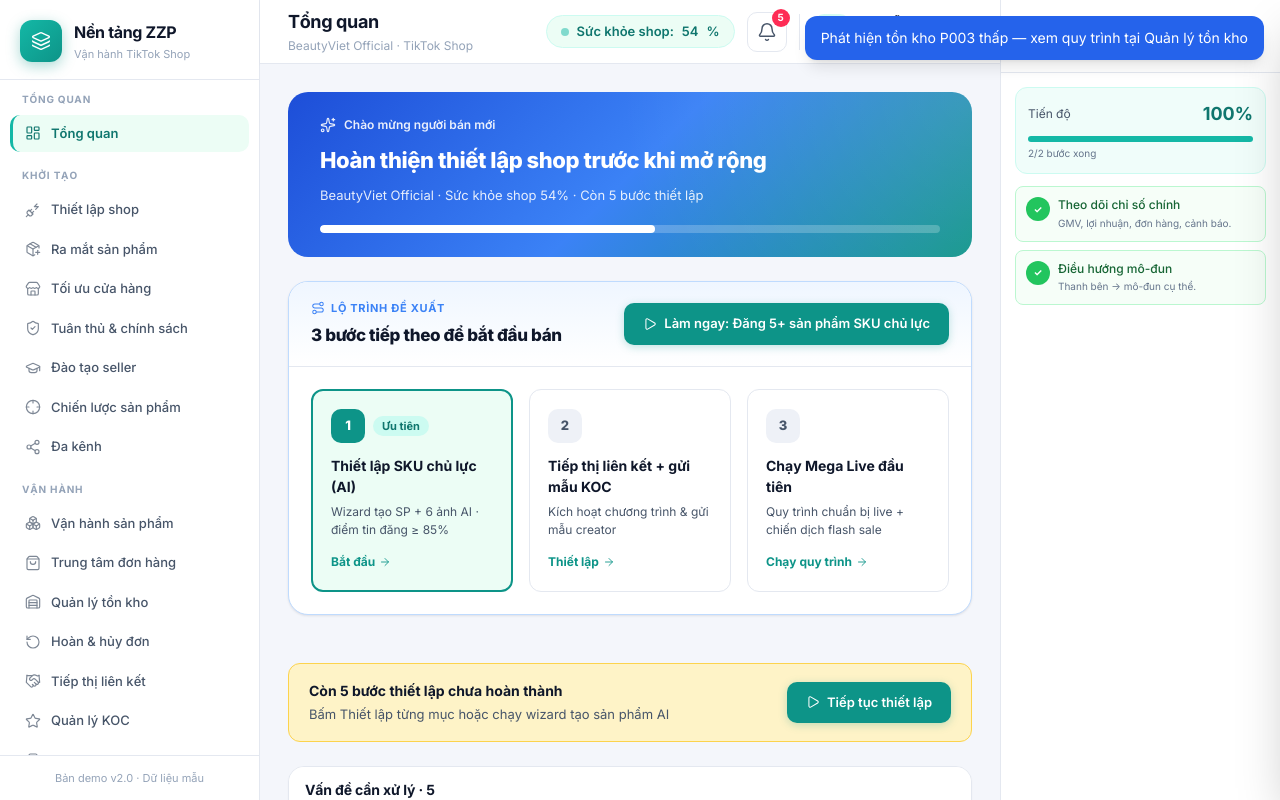
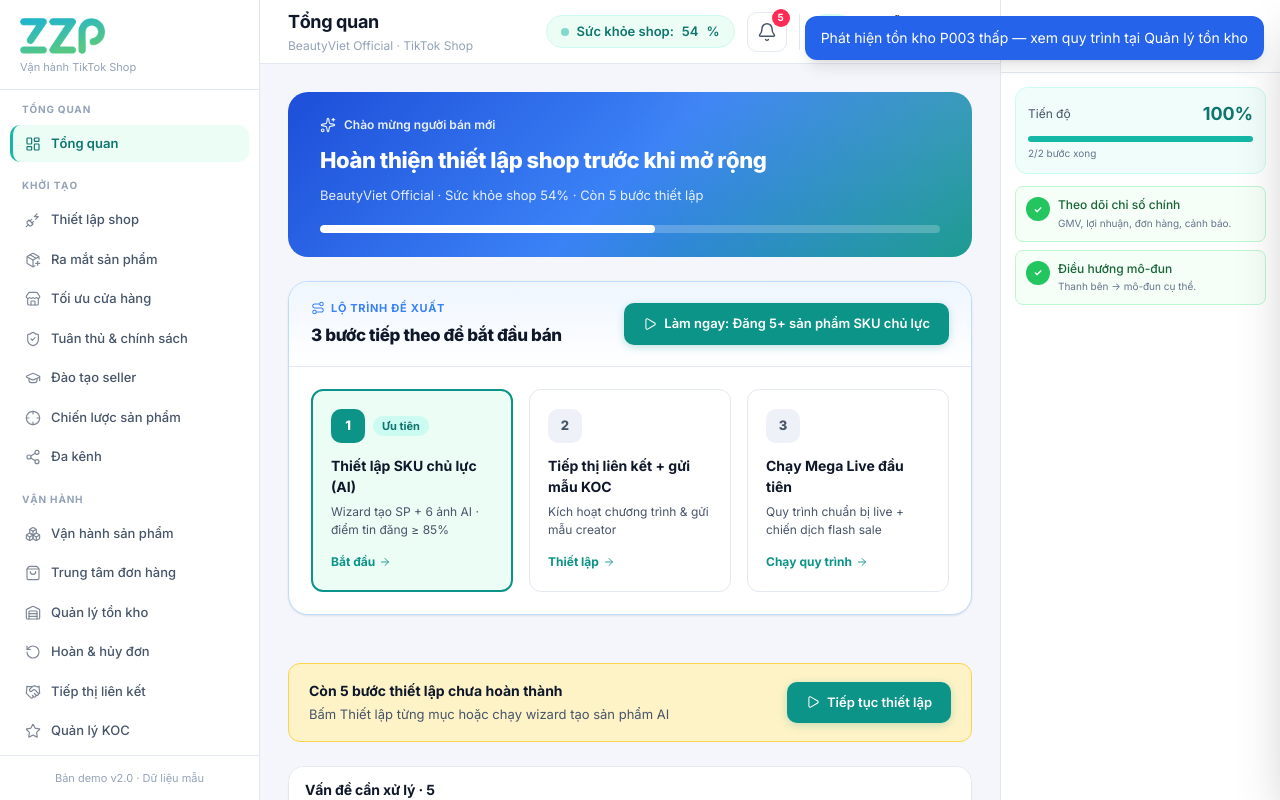
Before and after one commit to shayshay-zzp/zzp-prototype, a website: page index.html in a window 1280 px wide. Drawn offline with nearby package versions, Linux system fonts and the light colour scheme.

Commit message:
Add logo assets and update sidebar branding in index.html

```diff
--- a/css/zzp-design-system.css
+++ b/css/zzp-design-system.css
@@ -86,11 +86,21 @@ body.zzp-app {
 }
 
 .zzp-sidebar-brand {
-  padding: var(--ds-space-5) var(--ds-space-5) var(--ds-space-4);
+  padding: 18px 20px 14px;
   border-bottom: 1px solid var(--ds-border);
 }
 
-.zzp-brand-lockup { display: flex; align-items: center; gap: 12px; }
+.zzp-brand-lockup {
+  display: flex; flex-direction: column; align-items: flex-start; gap: 6px;
+  width: 100%; padding: 0; border: none; background: none;
+  cursor: pointer; text-align: left; font-family: inherit;
+}
+.zzp-brand-lockup:hover .zzp-brand-logo { opacity: .88; }
+
+.zzp-brand-logo {
+  display: block; width: auto; height: 36px; max-width: 100%;
+  object-fit: contain;
+}
 
 .zzp-brand-icon {
   width: 42px; height: 42px;
@@ -102,7 +112,7 @@ body.zzp-app {
 }
 
 .zzp-brand-title { margin: 0; font-size: 16px; font-weight: 700; color: var(--ds-text); letter-spacing: -.02em; }
-.zzp-brand-sub { margin: 2px 0 0; font-size: 11px; color: var(--ds-text-muted); }
+.zzp-brand-sub { margin: 0; font-size: 11px; color: var(--ds-text-muted); line-height: 1.35; }
 
 .zzp-nav { flex: 1; overflow-y: auto; padding: 12px 10px; }
 .zzp-nav-section { margin-bottom: 16px; }
--- a/index.html
+++ b/index.html
@@ -4,6 +4,7 @@
   <meta charset="UTF-8">
   <meta name="viewport" content="width=device-width, initial-scale=1.0">
   <title>ZZP — Nền tảng vận hành TikTok Shop</title>
+  <link rel="icon" href="assets/logo.png" type="image/png">
   <link rel="stylesheet" href="css/zzp-design-system.css">
   <script src="https://cdn.tailwindcss.com"></script>
   <script src="https://cdn.jsdelivr.net/npm/chart.js@4.4.1/dist/chart.umd.min.js"></script>
@@ -27,13 +28,10 @@
   <div id="app" class="zzp-shell">
     <aside id="sidebar" class="zzp-sidebar">
       <div class="zzp-sidebar-brand">
-        <div class="zzp-brand-lockup">
-          <div class="zzp-brand-icon"><i data-lucide="layers" class="w-5 h-5"></i></div>
-          <div>
-            <h1 class="zzp-brand-title">Nền tảng ZZP</h1>
-            <p class="zzp-brand-sub">Vận hành TikTok Shop</p>
-          </div>
-        </div>
+        <button type="button" class="zzp-brand-lockup" onclick="navigate('dashboard')" aria-label="ZZP — Tổng quan">
+          <img src="assets/logo.png" alt="ZZP" class="zzp-brand-logo" width="256" height="108">
+          <p class="zzp-brand-sub">Vận hành TikTok Shop</p>
+        </button>
       </div>
       <nav id="nav-menu" class="zzp-nav"></nav>
       <div class="zzp-sidebar-foot">Bản demo v2.0 · Dữ liệu mẫu</div>
```
Also changed, not shown: assets/logo-source.png (added), assets/logo.png (added), assets/logo.svg (added).
